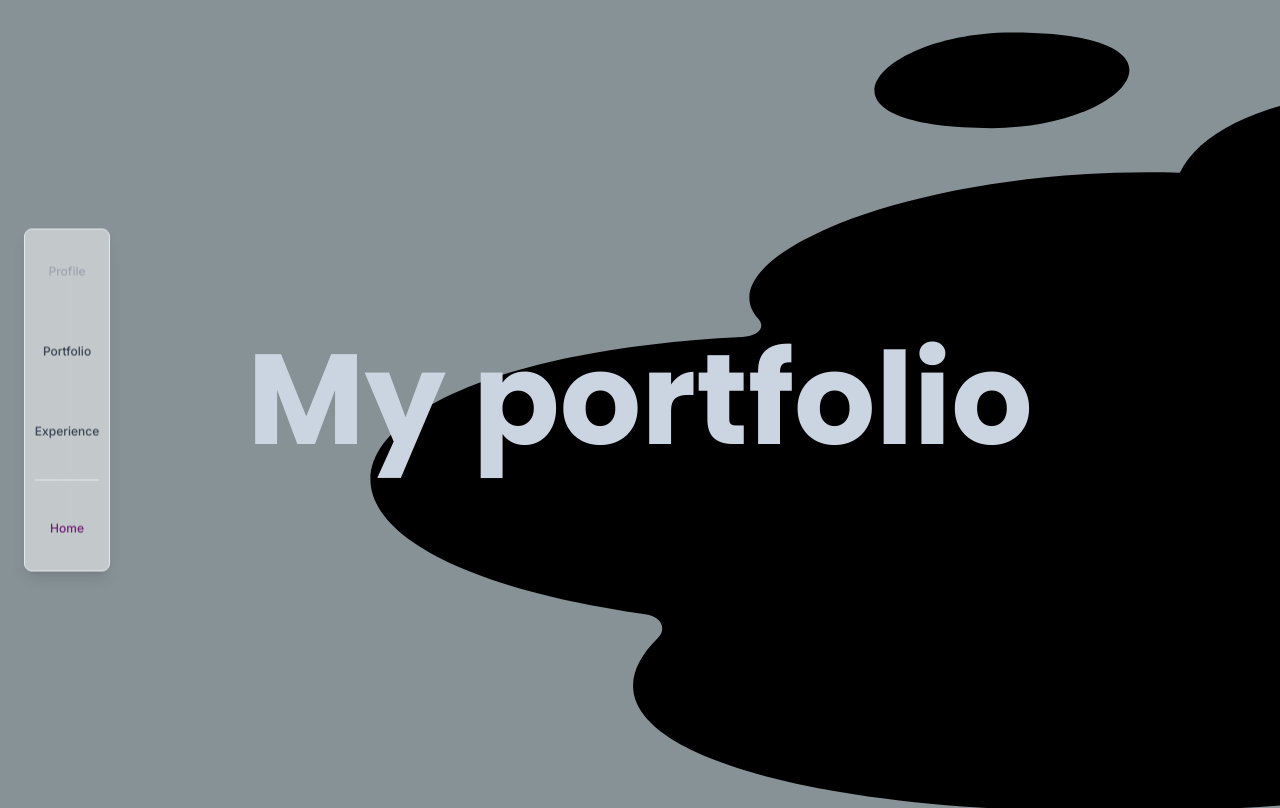
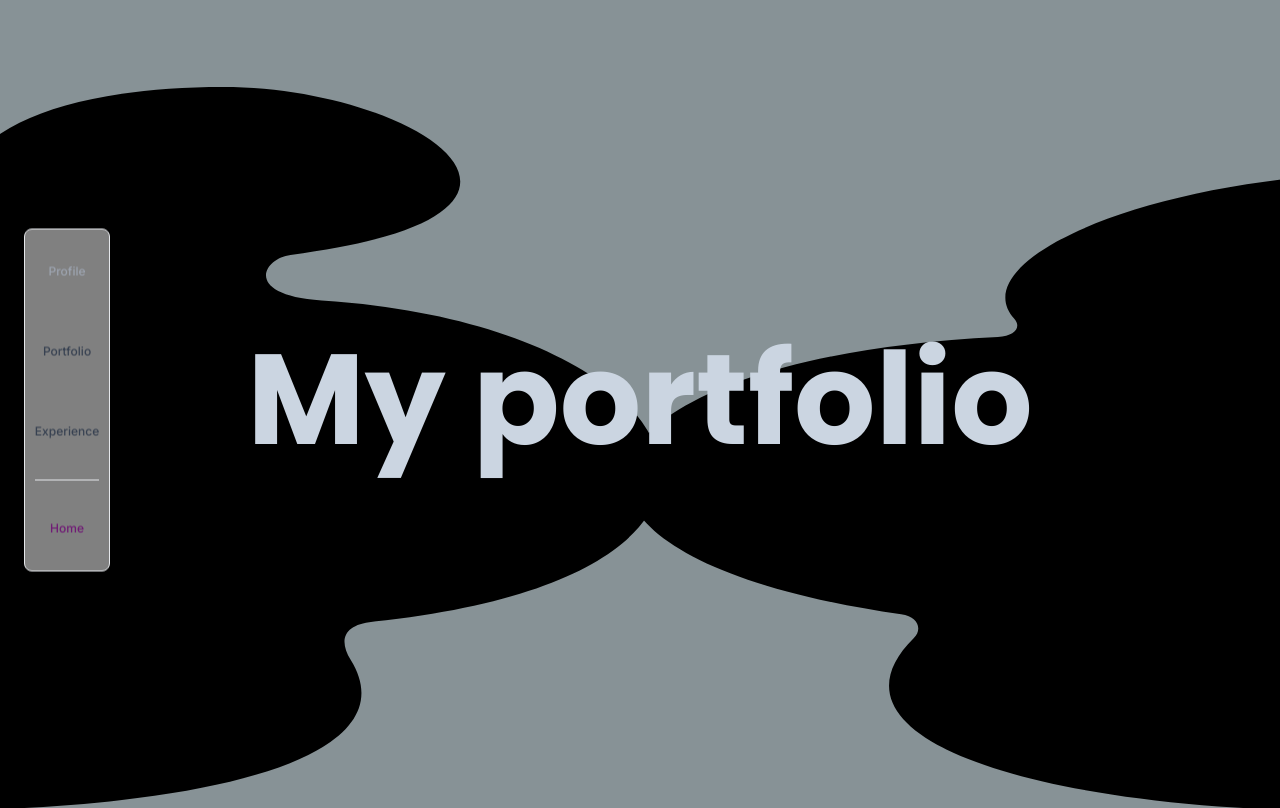
Before and after one commit to SamihaKamal/samihakamal.github.io, a Next.js app: page / in a window 1280 px wide. Shown: the top 808 px of the page. Built offline with nearby package versions, Linux system fonts and the light colour scheme; no server answers; the database is empty.

Commit message:
DID THE CLOUD ANIMATION

```diff
--- a/src/app/SVGComponents/spill.tsx
+++ b/src/app/SVGComponents/spill.tsx
@@ -12,7 +12,7 @@ const SvgComponent = (props: SVGProps<SVGSVGElement>) => (
   >
     <path
       fill="#000000"
-      d="M221.406 138.375c-43.425 0-69.357 30.627-6.375 30.625 43.426-.002 69.36-30.627 6.376-30.625zm136.688 17.438c-43.147 0-74.466 9.892-82.938 27.468-83.55-2.5-152.875 26.708-134.906 46.72 2.342 2.607.3 5.57-5.25 5.844-138.955 6.827-164.758 69.375-30.97 88.75 5.662.822 6.792 4.934 4.095 7.594-32.494 32.043 38.39 55.5 143.656 55.5 107.528 0 165.73-18.51 147.19-48.5-4.092-6.618-2.013-11.31 7-12.25 142.247-14.794 106.15-95.06-16.345-102.782-24.96-1.57-19.04-13.427-9.938-14.594 102.117-13.078 39.97-53.75-21.593-53.75zm93.625 203.28c-35.633.655-53.357 24.423 1.436 28.22 40.297 2.792 64.353-23.978 5.906-28.032-2.518-.173-4.968-.23-7.343-.186zm-344.345 40.313c-68.37.002-99.163 49.348 0 49.344 68.37-.002 99.163-49.348 0-49.344z"
+      d="M358.094 155.813c-43.147 0-74.466 9.892-82.938 27.468-83.55-2.5-152.875 26.708-134.906 46.72 2.342 2.607.3 5.57-5.25 5.844-138.955 6.827-164.758 69.375-30.97 88.75 5.662.822 6.792 4.934 4.095 7.594-32.494 32.043 38.39 55.5 143.656 55.5 107.528 0 165.73-18.51 147.19-48.5-4.092-6.618-2.013-11.31 7-12.25 142.247-14.794 106.15-95.06-16.345-102.782-24.96-1.57-19.04-13.427-9.938-14.594 102.117-13.078 39.97-53.75-21.593-53.75z"
     />
   </svg>
 )
--- a/src/app/components/animation.tsx
+++ b/src/app/components/animation.tsx
@@ -5,11 +5,20 @@ import Spill from "../SVGComponents/spill";
 export function Animation(){
     const { scrollY } = useScroll();
 
-    const width = useTransform(scrollY, [0,500,1000,1500,2000,2500], ["200vh", "250vh","300vh", "250vh","200vh", "300vh"]); // Adjust 1000 based on your scroll length
+    const width = useTransform(scrollY, [0,500,1000,1500,2000, 2500,3000], ["200vh", "250vh","310vh", "250vh","200vh","250vh", "360vh"]); // Adjust 1000 based on your scroll length
+
+
     const borderRadius = useTransform(scrollY, [0, 1], ["50%", "0%"]);
     return (
         <div>
-            <div className="fixed z-0 top-0 left-[50%] h-screen w-full flex justify-end items-center">
+            <div className="fixed z-0 top-0 left-[70%] h-screen w-full flex justify-end items-center">
+                <div style={{ height: "100vh"}} className="items-center flex justify-center">
+                    <motion.div style={{ width, borderRadius }}>
+                        <Spill />
+                    </motion.div>
+                </div>
+            </div>
+            <div className="fixed z-0 top-0 right-[70%] h-screen w-full flex justify-start items-center">
                 <div style={{ height: "100vh"}} className="items-center flex justify-center">
                     <motion.div style={{ width, borderRadius }}>
                         <Spill />
```
